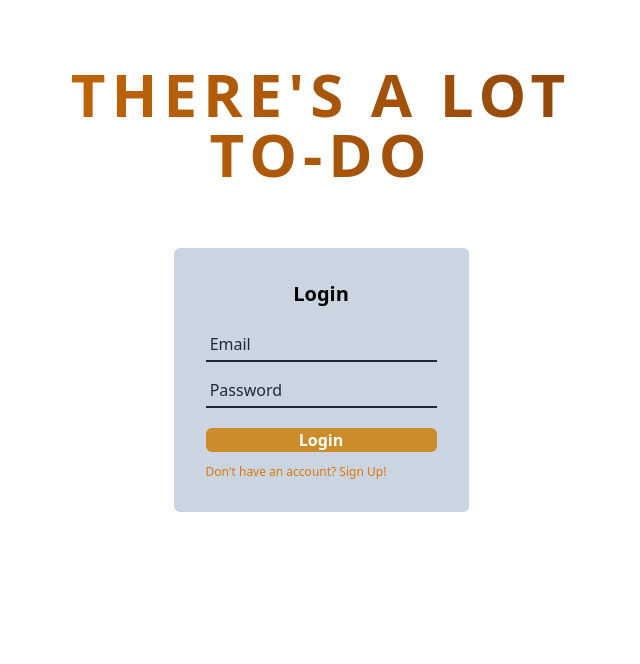
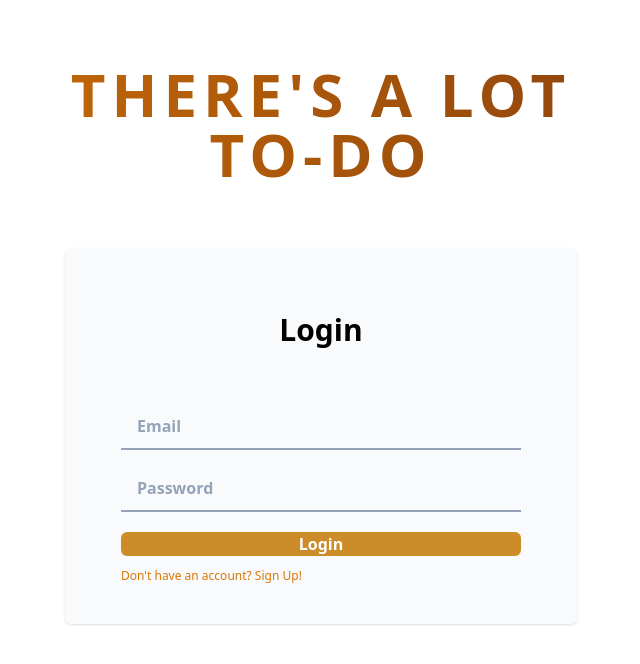
Before and after one commit to Eoligan/Project2_todo_app, a Vue app: page /login in a window 1280 px wide. Shown: the top 664 px of the page, without its empty margins (319-959 px from the left). Built offline with nearby package versions, Linux system fonts and the light colour scheme.

Commit message:
almost nothing changed

```diff
--- a/src/components/LoginBox.vue
+++ b/src/components/LoginBox.vue
@@ -12,21 +12,21 @@ const password = ref("")
   <section class="grid place-items-center">
     <form
       @submit.prevent="userStore.handleLogin(email, password)"
-      class="rounded-md bg-slate-300 px-8 pb-8 pt-4"
+      class="rounded-md shadow bg-slate-50 w-72 h-full sm:w-96 sm:px-10 lg:w-[32rem] lg:px-14 lg:py-10 px-8 pb-8 pt-4"
     >
-      <h2 class="m-4 text-center text-xl font-bold">Login</h2>
+      <h2 class="mb-8 mt-2 text-center p-4 text-3xl font-bold">Login</h2>
       <div class="flex flex-col">
         <input
-          placeholder=" Email"
-          class="my-2 border-b-2 border-slate-800 bg-slate-300 pb-1 placeholder:text-slate-800"
+          placeholder="Email"
+          class="my-2 border-b-2 pl-4 py-4 placeholder:-translate-y-1.5 placeholder:text-slate-400 placeholder:font-bold  border-slate-400 bg-slate-50 pb-1 "
           id="email"
           name="email"
           type="text"
           v-model="email"
         />
         <input
-          placeholder=" Password"
-          class="my-2 border-b-2 border-slate-800 bg-slate-300 pb-1 placeholder:text-slate-800"
+          placeholder="Password"
+          class="my-2 border-b-2 pl-4 py-4 placeholder:-translate-y-1.5  placeholder:text-slate-400  placeholder:font-bold border-slate-400 bg-slate-50 pb-1"
           id="pass"
           name="pass"
           type="password"
--- a/src/views/DashboardView.vue
+++ b/src/views/DashboardView.vue
@@ -4,7 +4,7 @@ import TasksLists from "../components/TasksLists.vue"
 </script>
 
 <template>
-  <header class="mt-8 border-b border-secondary pb-8">
+  <header class="pt-8 border-b bg-slate-50 border-secondary shadow-md  pb-8">
     <nav class="mx-auto flex max-w-6xl items-center justify-between">
       Logo title
       <Suspense>
```
